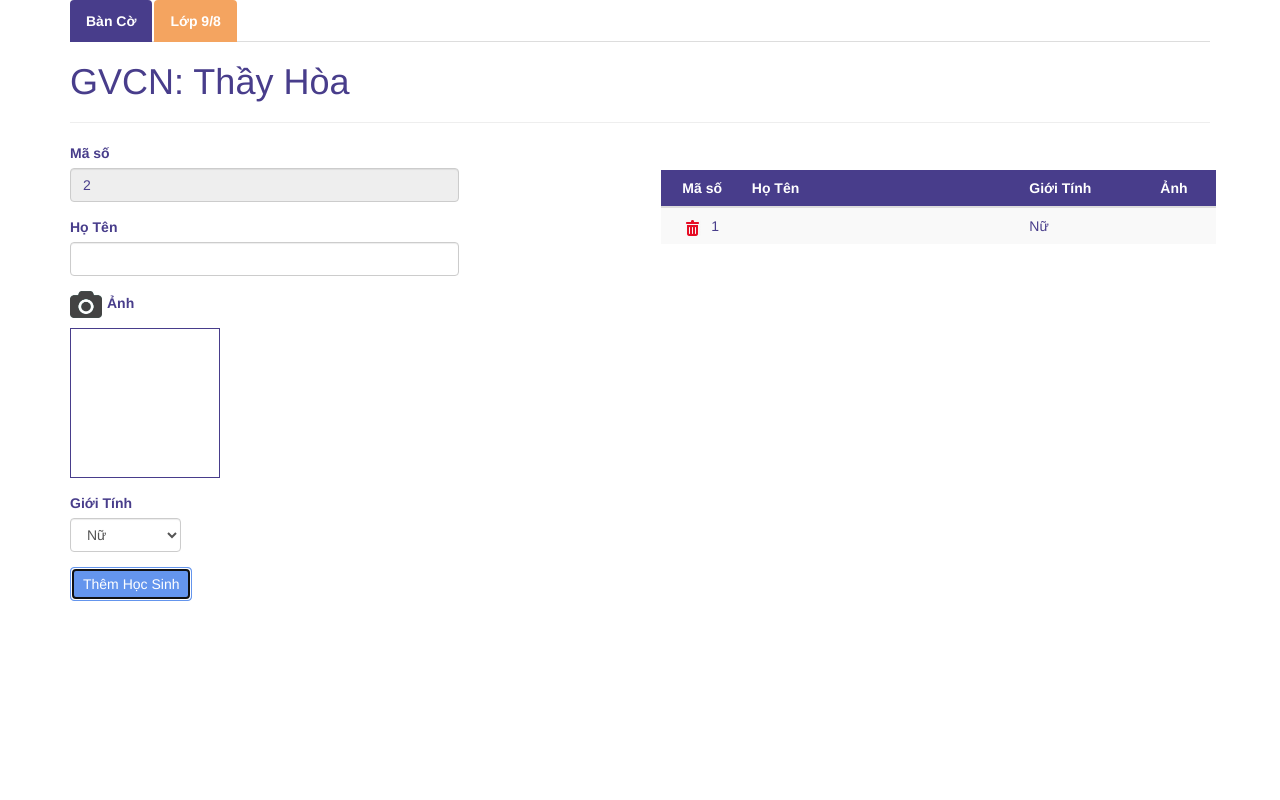
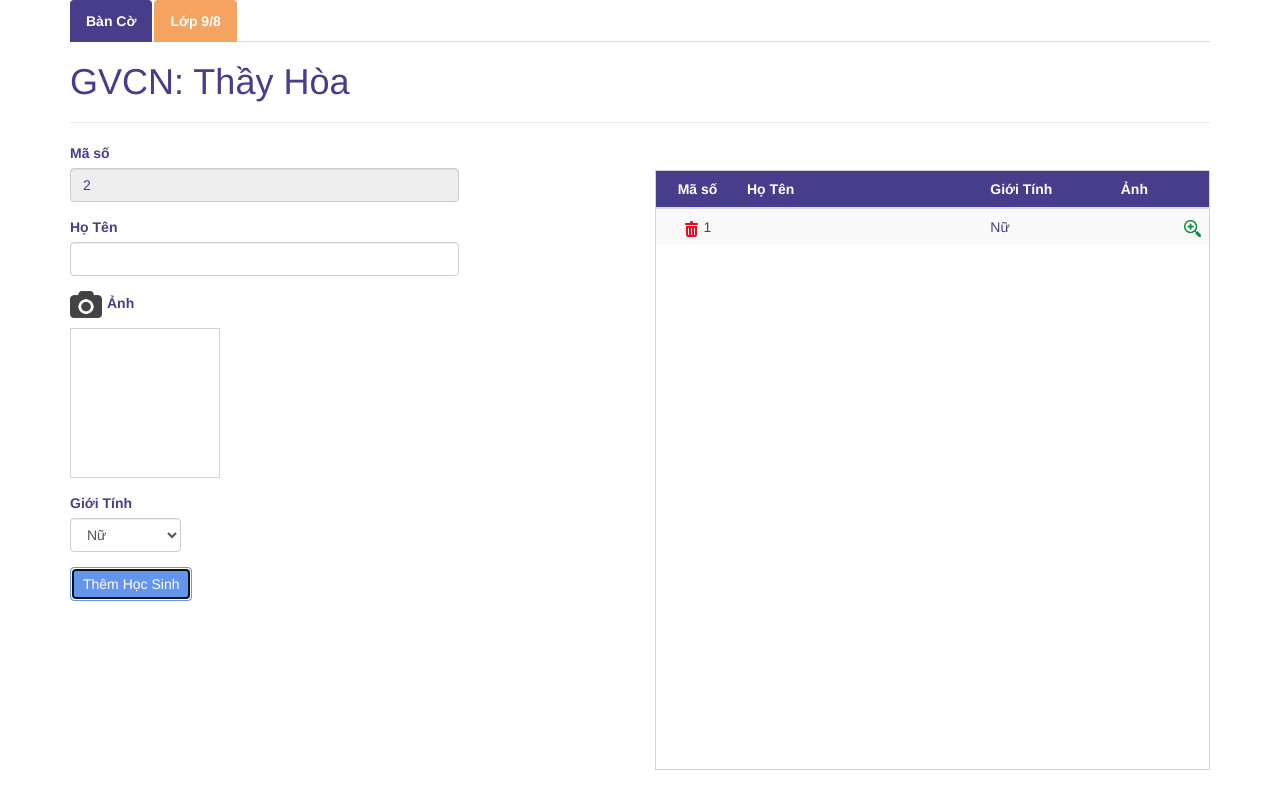
Before and after one commit to thienchuong0207/NgFirstApp, an Angular app: page /class in a window 1280 px wide. Both pictures are taken after a click on the button "Thêm Học Sinh". Built offline with nearby package versions, Linux system fonts and the light colour scheme.

Commit message:
Update UI

```diff
--- a/src/app/app.module.ts
+++ b/src/app/app.module.ts
@@ -7,7 +7,7 @@ import { AppComponent } from './app.component';
 import { HomeComponent } from './component/home/home.component';
 import { ClassComponent } from './component/class/class.component';
 import { StudentFormComponent } from './component/student/form/student.form.component';
-import { StudentListComponent} from './component/student/list/student.list.component';
+import { StudentListComponent } from './component/student/list/student.list.component';
 import { ClassService } from './service/ClassService';
 import { LoggingService } from './service/LoggingService';
 
@@ -29,7 +29,7 @@ const appRoutes: Routes = [
     FormsModule,
     RouterModule.forRoot(appRoutes)
   ],
-  providers: [ ClassService, LoggingService],
+  providers: [ClassService, LoggingService],
   bootstrap: [AppComponent]
 })
 export class AppModule { }
--- a/src/app/component/student/form/student.form.component.css
+++ b/src/app/component/student/form/student.form.component.css
@@ -1,3 +1,7 @@
+#divStudentForm {
+    width: 100%;
+}
+
 input[type="text"] {
     width: 70%;
 }
@@ -17,7 +21,7 @@ img {
 #divStudentPhotoPreview {
     border-width: thin;
     border-style: solid;
-    border-color: darkslateblue;
+    border-color: lightgrey;
     width: 150px;
     height: 150px;
     margin-left: 0px;
--- a/src/app/component/student/form/student.form.component.html
+++ b/src/app/component/student/form/student.form.component.html
@@ -1,3 +1,4 @@
+<div id="divStudentForm">
     <form id="frmStudentForm">
         <div class="form-group">
             <label>Mã số</label>
@@ -31,3 +32,4 @@
         </div>
         <button type="button" class="btn btn-primary" (click)="onStudentCreated()">Thêm Học Sinh</button>
     </form>
+</div>
--- a/src/app/component/student/list/student.list.component.css
+++ b/src/app/component/student/list/student.list.component.css
@@ -1,7 +1,15 @@
+#divStudentList {
+    width: 100%;
+    height: 600px;
+    overflow: scroll;
+    border-style: solid;
+    border-color: lightgrey;
+    border-width: thin;
+    margin-top: 5%;
+}
+
 table {
     width:100%;
-    margin-left:1%;
-    margin-top:5%;
 }
 
 table thead tr {
@@ -15,7 +23,7 @@ table thead tr {
 }
 
 #studentName {
-    width:50%;
+    width:44%;
     text-align:left;
 }
 
@@ -29,20 +37,48 @@ table thead tr {
     text-align:center;
 }
 
+#studentViewDetail {
+    width: 6%;
+}
+
 #studentIdContent {
     text-align:center;
     color:darkslateblue;
+    vertical-align: middle;
 }
 
 #studentNameContent {
     color:darkslateblue;
+    vertical-align: middle;
 }
 
 #studentGenderContent {
     color:darkslateblue;
+    text-align: left;
+    vertical-align: middle;
 }
 
-#showStudentPhoto {
+#studentShowPhotoContext {
+    text-align: center;
+    vertical-align: middle;
+}
+
+#studentViewDetailContent {
+    text-align: left;
+    vertical-align: bottom;
+}
+
+#imgDeleteStudent {
+    width: 16px;
+    height: auto;
+}
+
+#imgShowStudentPhoto {
     width: 100%;
     height: auto;
 }
+
+#imgStudentViewDetail {
+    width: 100%;
+    height: auto;
+}
--- a/src/app/component/student/list/student.list.component.html
+++ b/src/app/component/student/list/student.list.component.html
@@ -1,3 +1,4 @@
+<div id="divStudentList">
     <table class="table table-striped">
         <thead>
             <tr>
@@ -5,20 +6,25 @@
                 <th scope="col" id="studentName">Họ Tên</th>
                 <th scope="col" id="studentGender">Giới Tính</th>
                 <th scope="col" id="studentPhoto">Ảnh</th>
+                <th scope="col" id="studentViewDetail"></th>
             </tr>
         </thead>
         <tbody>
             <tr *ngFor="let student of students">
                 <td id="studentIdContent">
-                <img id="imgDeleteStudent" name="deleteStudent" src="../../assets/img/icon_delete.png" width="16px" height="16px"
-                    (click)="onStudentRemoved(student.id)" title="Xóa" style="margin-right:6px;"/>
+                    <img id="imgDeleteStudent" name="deleteStudent" src="../../../../assets/img/icon_delete.png"
+                        (click)="onStudentRemoved(student.id)" title="Xóa"/>
                         {{student.id}}
                 </td>
                 <td id="studentNameContent">{{student.name}}</td>
                 <td id="studentGenderContent">{{student.getGender()}}</td>
-            <td>
-                <img id="showStudentPhoto" name="showStudentPhoto" [src]="student.photoRenderred"/>
+                <td id="studentShowPhotoContext">
+                    <img id="imgShowStudentPhoto" name="showStudentPhoto" [src]="student.photoRenderred"/>
+                </td>
+                <td id="studentViewDetailContent">
+                    <img id="imgStudentViewDetail" src="../../../../assets/img/icon_view_detail.png" title="Xem Chi Tiết"/>
                 </td>
             </tr>
         </tbody>
     </table>
+</div>
--- a/src/styles.css
+++ b/src/styles.css
@@ -1,4 +1,8 @@
 /* You can add global styles to this file, and also import other style files */
+body {
+    background-color: white;
+}
+
 div {
     color: darkslateblue;
 }
@@ -25,6 +29,12 @@ select:focus {
 
 select:hover {
     border-color: darkslateblue;
+}
+
+.form-control:focus {
+    border-color: darkslateblue;
+    box-shadow: inset 0 1px 1px rgba(0,0,0,.075),0 0 8px slateblue; /* CSS Standard */
+    -webkit-box-shadow: inset 0 1px 1px rgba(0,0,0,.075),0 0 8px slateblue; /* For Specific Browsers that use WebKit Rendering Engine */
 }
 
 button[type="button"] {
```
Also changed, not shown: src/assets/img/icon_view_detail.png (added). Lines whose indentation alone changed are shown as unchanged.
